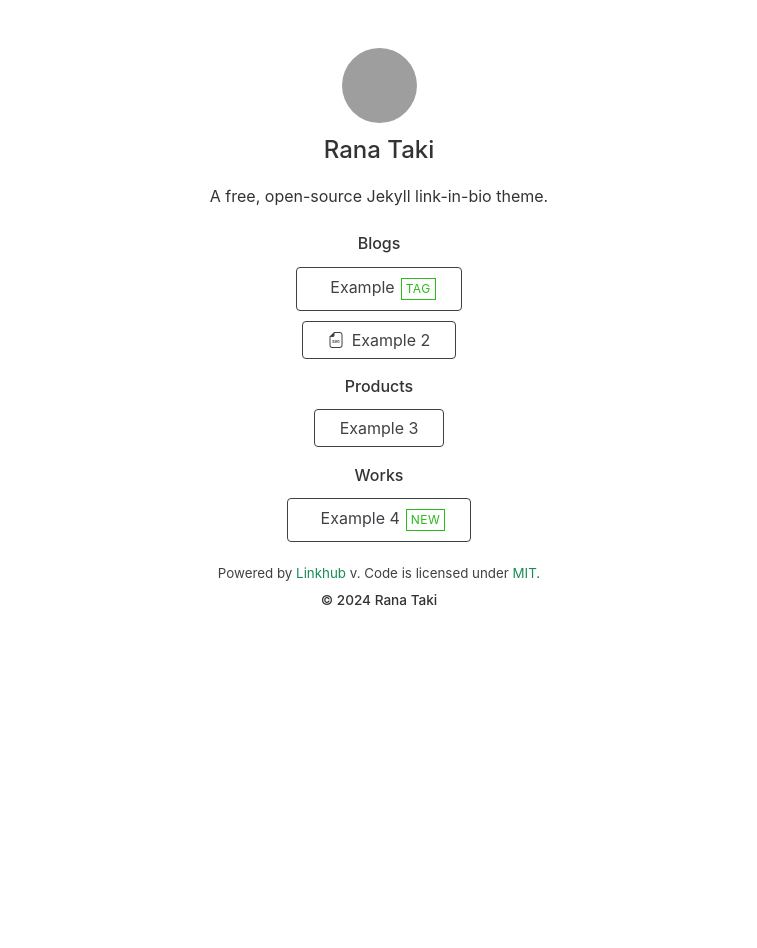
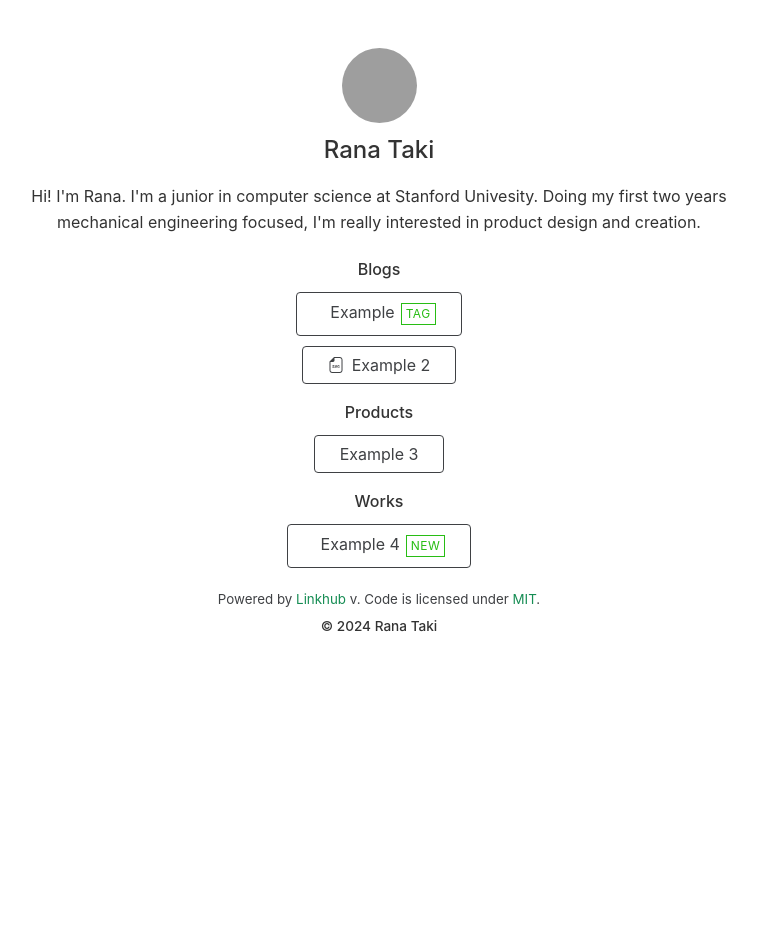
Before and after one commit to ranataki/ranataki.github.io, a Jekyll site: the page built from index.html, in a window 1280 px wide. Shown: the whole page, without its empty margins (261-1018 px from the left). Built offline with Jekyll 4.4.1, drawn with Linux system fonts in a browser that asks for light colours; nearby versions of some CDN libraries; grey boxes are pictures that could not be loaded.

Commit message:
Update _config.yml

```diff
--- a/_config.yml
+++ b/_config.yml
@@ -4,7 +4,7 @@ theme: linkhub-jekyll-theme
 # Site Configuration
 name: Rana Taki  # Name of your website
 tagline: Links  # Set your preferred page title
-description: A free, open-source Jekyll link-in-bio theme.  # Also used as a meta description
+description: Hi! I'm Rana. I'm a junior in computer science at Stanford Univesity. Doing my first two years mechanical engineering focused, I'm really interested in product design and creation.  # Also used as a meta description
 favicon:
   path: https://i.ibb.co/SBRmBmt/favicon.png # Path / URL to the favicon of your website (e.g., 'assets/images/favicon.png')
   type: png # File format of image. Change according to your image. Supported types: https://developer.mozilla.org/en-US/docs/Web/Media/Formats/Image_types
```
